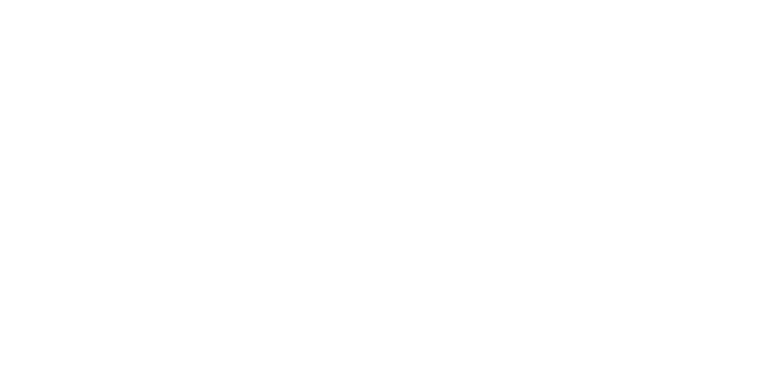
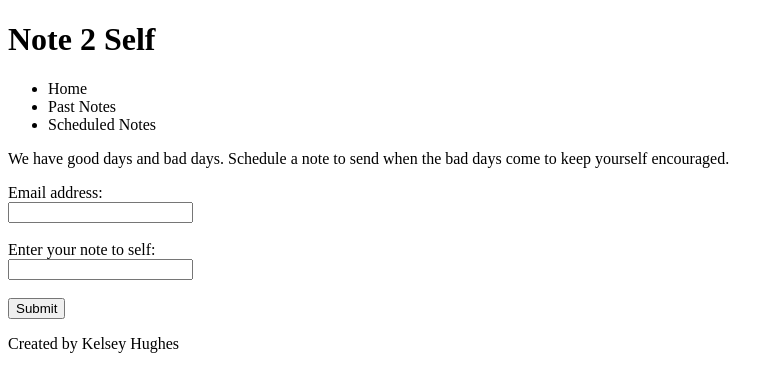
Before and after one commit to kelbri10/Note2Self, a plain HTML site: page index.html in a window 1280 px wide. Shown: the whole page, without its empty margins (0-784 px from the left). Drawn offline with Linux system fonts and the light colour scheme.

Commit message:
added form html, semantic html, nav bar to html

```diff
--- a/index.html
+++ b/index.html
@@ -7,6 +7,35 @@
     <title>Note2Self</title>
 </head>
 <body>
+    <header>
+        <h1 class='main'>Note <span class='number-tile'> 2 </span> Self</h1>
+    </header>
 
+    <nav class='main-nav'>
+        <ul>
+            <li>Home</li>
+            <li>Past Notes</li>
+            <li>Scheduled Notes</li>
+        </ul>
+    </nav>
+
+    <main class='introduction'>
+        <p>We have good days and bad days. Schedule a note to send when the bad days come to keep yourself encouraged.</p>
+    </main>
+
+    <form id='scheduled-Note'>
+
+        <label for='email'>Email address: </label><br>
+        <input type='text' id='email' name='email'><br><br>
+
+        <label for='new-note'>Enter your note to self: </label><br>
+        <input type='text' id='new-note' name='new-note'><br><br>
+
+        <input type='submit'>
+    </form>
+
+    <footer>
+        <p>Created by Kelsey Hughes</p>
+    </footer>
 </body>
 </html>
```
